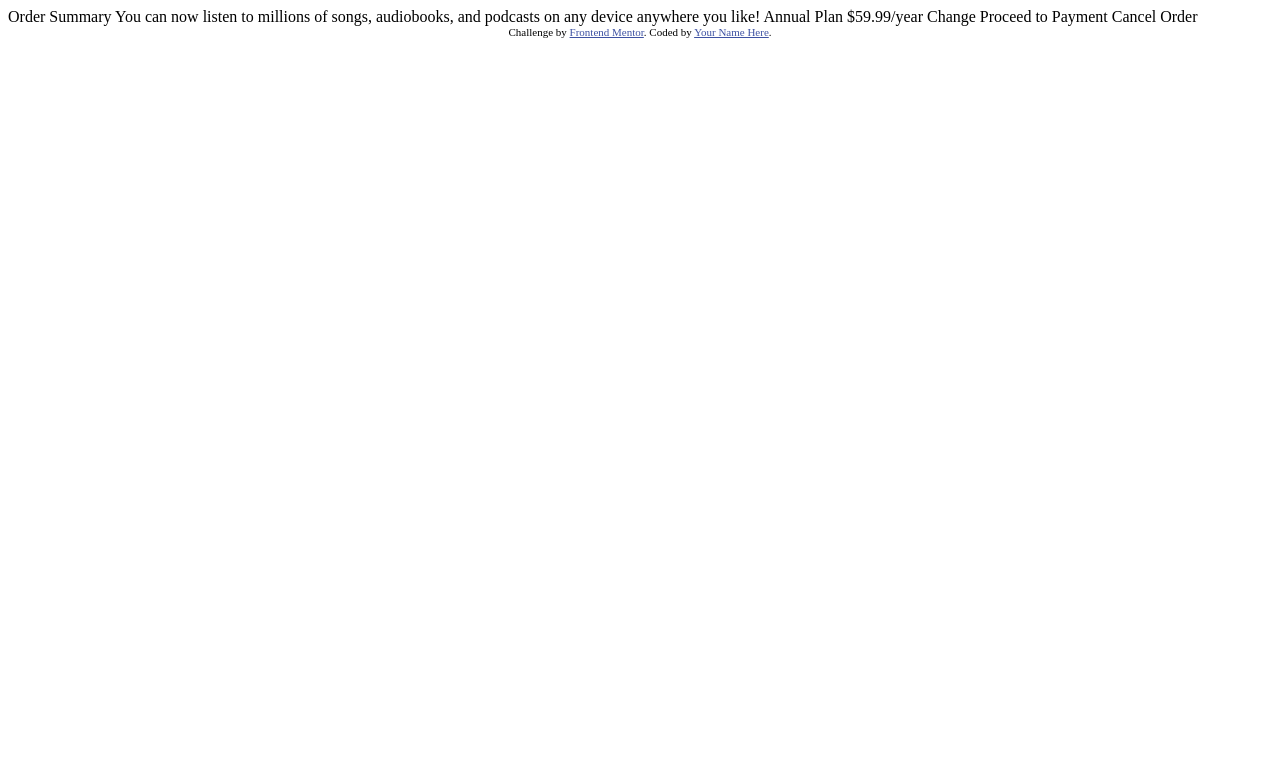
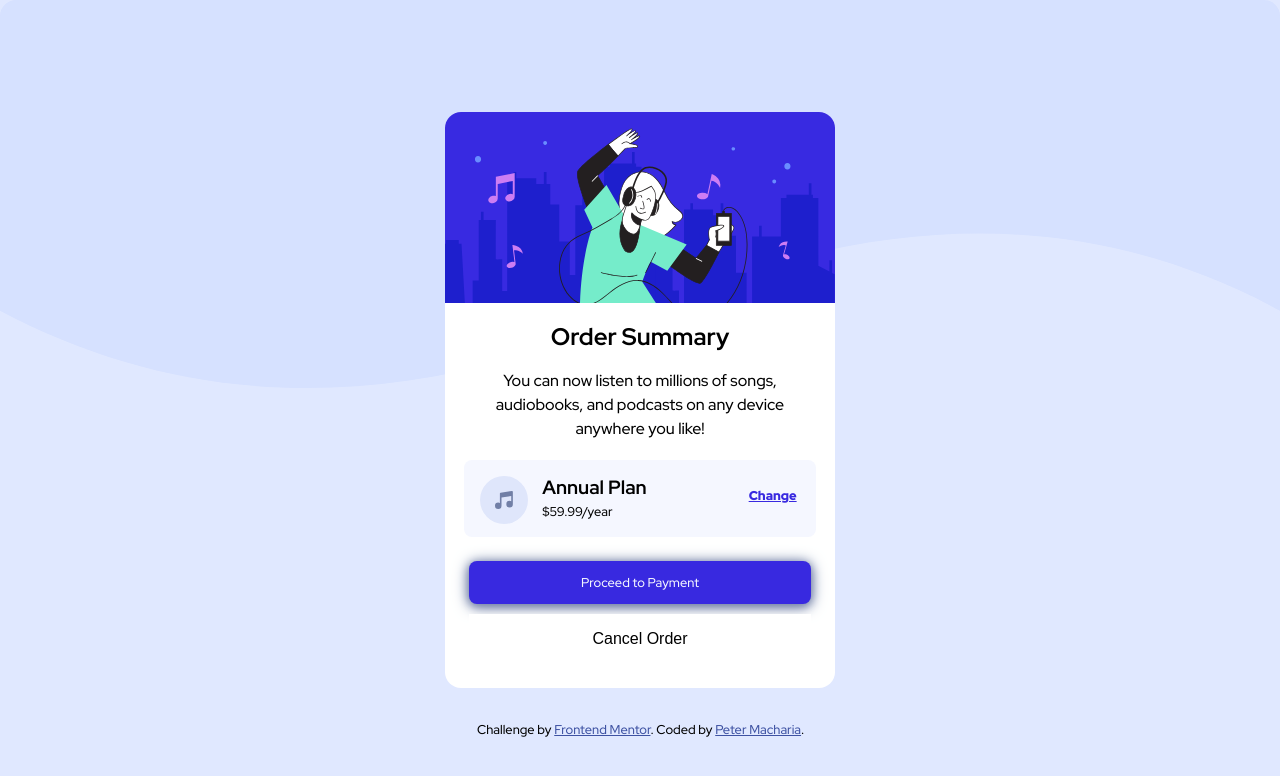
Before and after one commit to Nestamash/order-summary-component, a plain HTML site: page index.html in a window 1280 px wide. Drawn offline with Linux system fonts and the light colour scheme.

Commit message:
2nd commit

```diff
--- a/index.html
+++ b/index.html
@@ -5,33 +5,58 @@
   <meta name="viewport" content="width=device-width, initial-scale=1.0"> <!-- displays site properly based on user's device -->
 
   <link rel="icon" type="image/png" sizes="32x32" href="./images/favicon-32x32.png">
-
+  <link rel="stylesheet" href="style.css">
+  <link rel="preconnect" href="https://fonts.googleapis.com">
+<link rel="preconnect" href="https://fonts.gstatic.com" crossorigin>
+<link href="https://fonts.googleapis.com/css2?family=Red+Hat+Display:wght@500;700;900&display=swap" rel="stylesheet">
   <title>Frontend Mentor | Order summary card</title>
 
   <!-- Feel free to remove these styles or customise in your own stylesheet 👍 -->
-  <style>
-    .attribution { font-size: 11px; text-align: center; }
-    .attribution a { color: hsl(228, 45%, 44%); }
-  </style>
+
+
+
 </head>
 <body>
+  <div class="bg-image">
+    <picture>
+      <source media="(max-width:40em)" srcset="/images/pattern-background-mobile.svg">
+      <img src="/images/pattern-background-desktop.svg" alt="wave image">
+    </picture>
+  </div>
+  <main>
+    <img src="/images/illustration-hero.svg" alt="Music illustration hero">
+    <div class="card-description">
+      <h1>Order Summary</h1>
+      <p>You can now listen to millions of songs, audiobooks, and podcasts on any
+        device anywhere you like!</p>
+    </div>
+    <div class="card-plan">
+      <div class="music_icon">
+        <img src="/images/icon-music.svg" alt="Listen to music">
+      </div>
+      <div class="wrapper">
+        <h2>Annual Plan</h2>
+        <p class="plan_price">$59.99/year</p>
+        <a href="#">Change</a>
+      </div>
 
-  Order Summary
+    </div>
+    <div class="btn">
+      <button type="button" class="proceed">Proceed to Payment</button>
+      <button type="button" class="cancel">Cancel Order</button>
+    </div>
 
-  You can now listen to millions of songs, audiobooks, and podcasts on any
-  device anywhere you like!
 
-  Annual Plan
-  $59.99/year
 
-  Change
 
-  Proceed to Payment
-  Cancel Order
+    <div class="attribution">
+      Challenge by <a href="https://www.frontendmentor.io?ref=challenge" target="_blank">Frontend Mentor</a>.
+      Coded by <a href="#">Peter Macharia</a>.
+    </div>
 
-  <div class="attribution">
-    Challenge by <a href="https://www.frontendmentor.io?ref=challenge" target="_blank">Frontend Mentor</a>.
-    Coded by <a href="#">Your Name Here</a>.
-  </div>
+  </main>
+
+
+
 </body>
 </html>
--- /dev/null
+++ b/style.css
@@ -0,0 +1,147 @@
+*{
+    margin: 0;
+    padding: 0;
+}
+*, *::before, *::after{
+    box-sizing: border-box;
+}
+html:focus-within {
+    scroll-behavior: smooth;
+  }
+  img, picture, video, canvas, svg {
+    display: block;
+    max-width: 100%;
+  }
+
+  body {
+    min-height: 100vh;
+    text-rendering: optimizeSpeed;
+    line-height: 1.5;
+
+    display: flex;
+    justify-content: center;
+    align-items: center;
+
+    font-family: 'Red Hat Display', sans-serif;
+    font-size: 1rem;
+    background-color: hsl(225, 100%, 94%)
+  }
+  .bg-image{
+    background-size: cover;
+    background-repeat: no-repeat;
+    background-color: hsl(225, 100%, 94%);
+    position: absolute;
+    top: 0;
+
+  }
+  main{
+    position: relative;
+    max-width: 390px;
+    background-color: white;
+    border-radius: 1em;
+  }
+  img{
+    border-top-left-radius: 1em;
+    border-top-right-radius: 1em;
+  }
+  .card-description{
+
+   margin-top: 1em;
+   margin-bottom: 0.5em;
+   text-align: center;
+
+   font-family: 'Red Hat Display', sans-serif;
+  }
+  .card-description h1{
+    font-size: 1.5rem;
+    font-weight: 700;
+    margin-bottom: .6em;
+  }
+  .card-description p{
+    font-size: 1rem;
+    font-weight: 500;
+    margin: 0 2em;
+  }
+  .card-plan{
+    position: relative;
+    background-color: hsl(225, 100%, 98%);
+    margin: 1.5em;
+    padding: 1em;
+    font-size: 0.8rem;
+    padding-left: 1em;
+    min-height: 6em;
+    border-radius: .5rem;
+
+
+  }
+  .card-plan a{
+    position: absolute;
+    top: 2em;
+    right: 0;
+    padding-right: 1.5em;
+    color: hsl(245, 75%, 52%);
+
+    font-family: 'Red Hat Display', sans-serif;
+    font-size: .8rem;
+    font-weight: 900;
+  }
+  .card-plan a:hover{
+    color: hsl(245, 81%, 50%);
+    transform: scale(1.1);
+    text-decoration: none;
+  }
+  .music_icon{
+    width: 20%;
+    float: left;
+    padding: 0.2em;
+    font: inherit;
+    font-weight: 900;
+  }
+  .wrapper{
+    float: left;
+  }
+  .btn{
+
+    margin: 1.5rem;
+  }
+ .proceed{
+
+    display: block;
+    width: 100%;
+    border: none;
+    background-color: hsl(245, 75%, 52%);
+    padding: 1em;
+    margin-bottom: .8em;
+    font-family: 'Red Hat Display', sans-serif;
+    font-size: .8rem;
+    font-weight: 500;
+    color: hsl(225, 100%, 98%);
+    border-radius: .5rem;
+    cursor: pointer;
+    text-align: center;
+    box-shadow: 0 2px 16px 0 hsl(224, 23%, 55%), 0 2px 10px 0 hsl(224, 23%, 55%);
+ }
+ .proceed:hover{
+    background-color:   hsl(245, 40%, 52%);
+ }
+ .cancel{
+    display: block;
+    width: 100%;
+    border: none;
+    background-color: white;
+    padding: 1em;
+    margin-bottom: .8em;
+    font-size: 1rem;
+    cursor: pointer;
+    text-align: center;
+ }
+ .attribution {
+    position: absolute;
+    bottom: -4em;
+    left: 2.5em;
+    font-size: 0.8rem;
+    text-align: center;
+ }
+ .attribution a {
+    color: hsl(228, 45%, 44%);
+}
```
